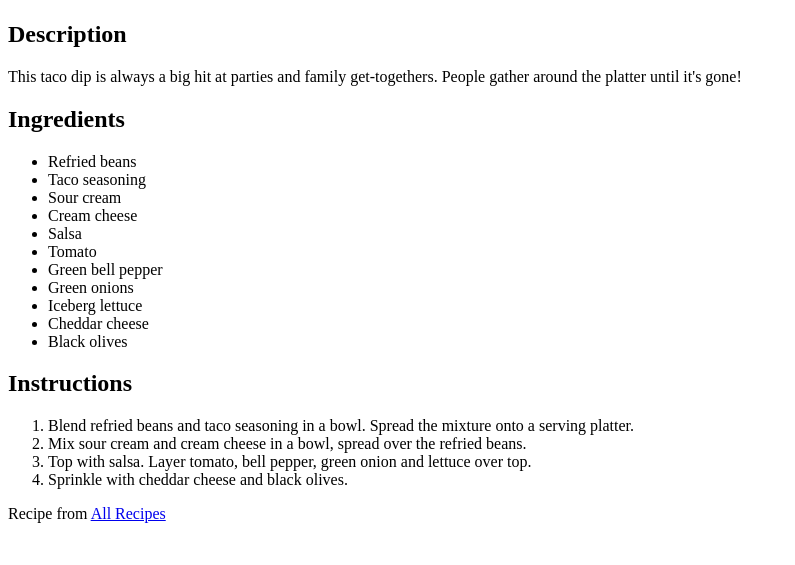
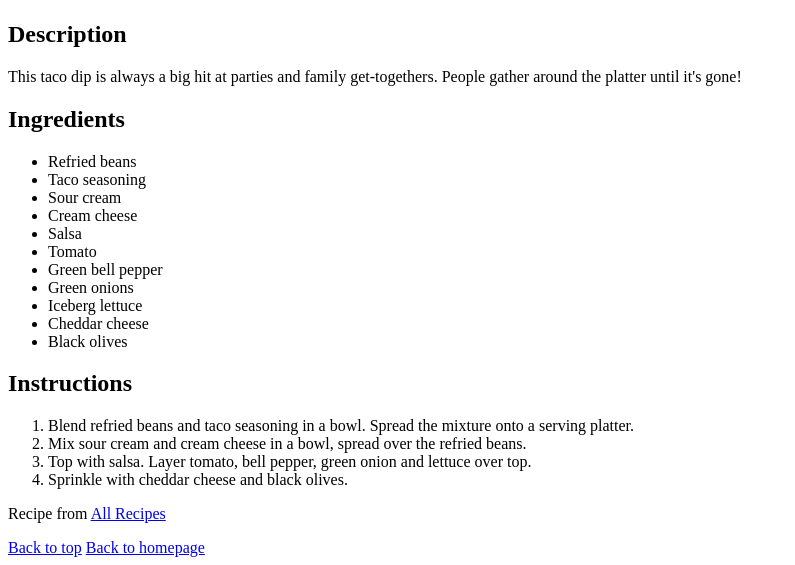
Before and after one commit to edensalt/odin-recipes, a plain HTML site: page recipes/seven-layer.html in a window 1280 px wide. Shown: the part 383-948 px from the top of the page, without its empty margins (0-795 px from the left). Before the commit the page ends 922 px from the top, so only its background shows below. Drawn offline with Linux system fonts and the light colour scheme.

Commit message:
Add links to top and homepage
Add links to take users to the top of each recipe. Add links to take users back to the homepage from each recipe.

```diff
--- a/recipes/seven-layer.html
+++ b/recipes/seven-layer.html
@@ -37,6 +37,8 @@
         </ol>
     </p>
     <p>Recipe from <a href="https://www.allrecipes.com/recipe/19673/seven-layer-taco-dip/">All Recipes</a></p>
+    <a href="/recipes/seven-layer.html">Back to top</a>
+    <a href="/index.html">Back to homepage</a>
 
 </body>
 </html>
```
Also changed, not shown: recipes/guacamole.html (+3 -0 lines), recipes/spinach-dip.html (+2 -0 lines).
